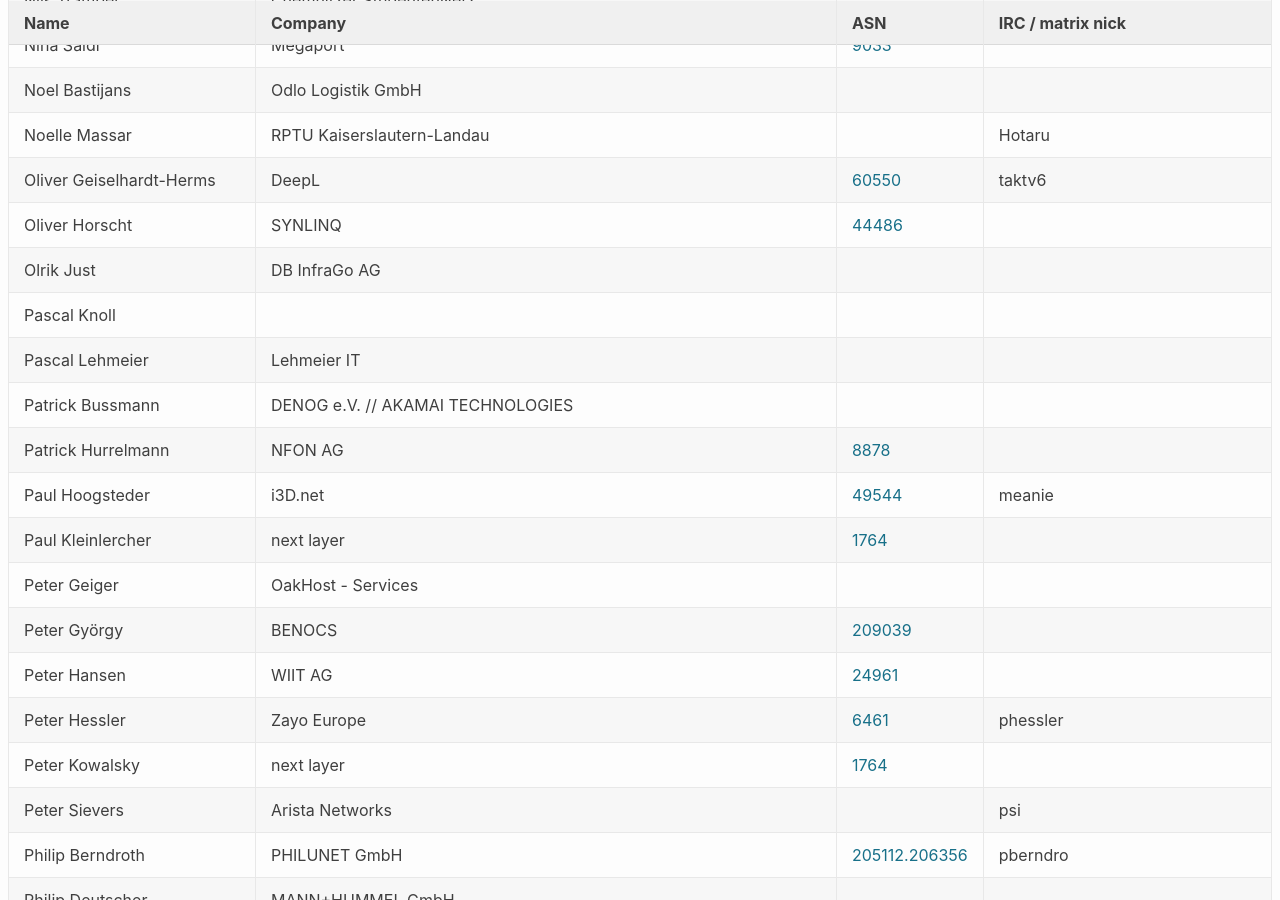
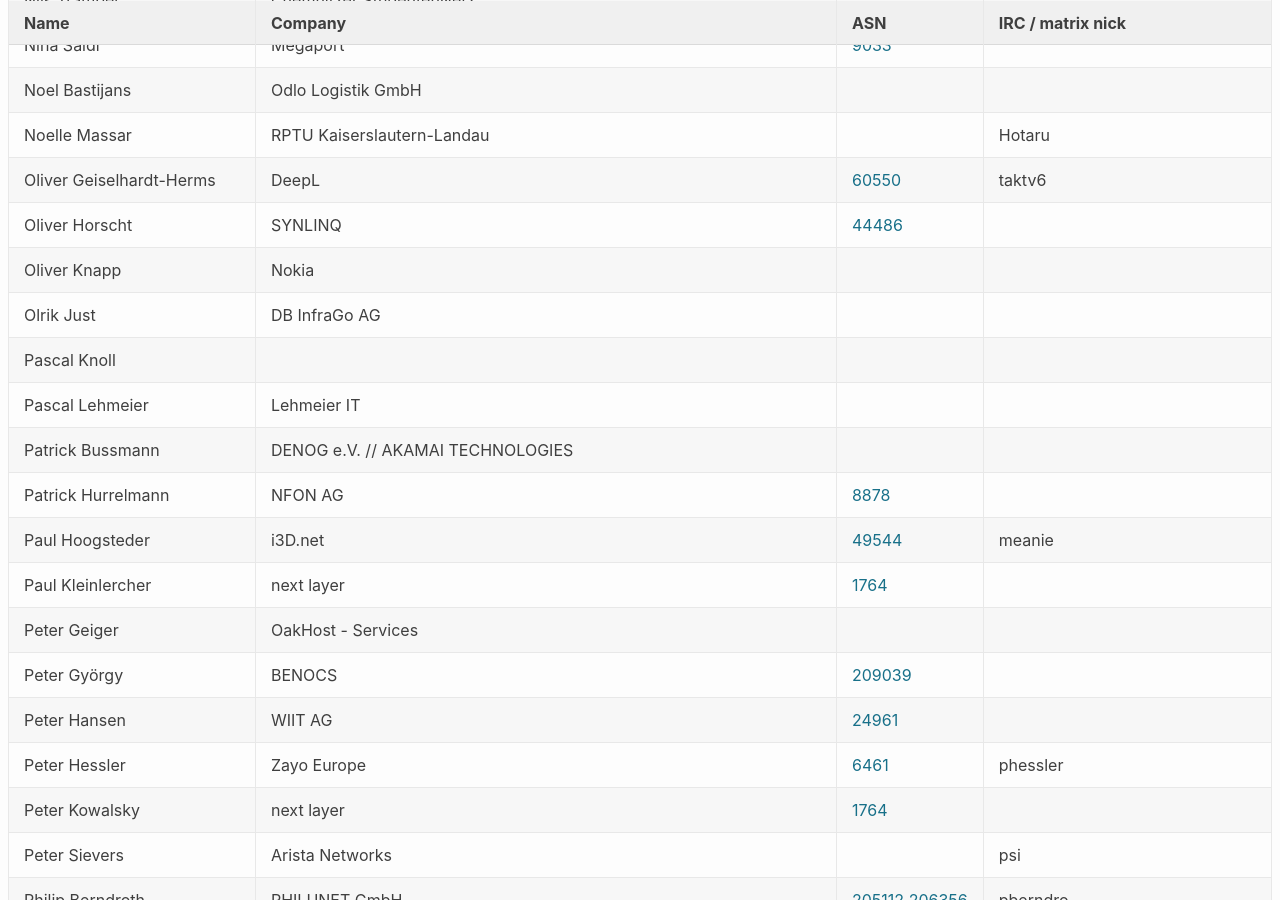
Before and after one commit to denog/pretix-attendeelist, a Jekyll site: the page built from denog16/index.markdown, in a window 1280 px wide and 900 px high, scrolled down 12940 px. Built offline with Jekyll 4.4.1, drawn with Linux system fonts in a browser that asks for light colours.

Commit message:
Latest data: Fri Oct 18 11:47:56 UTC 2024

```diff
--- a/_data/attendees_denog16_onsite.json
+++ b/_data/attendees_denog16_onsite.json
@@ -1722,6 +1722,12 @@
     "asn": "44486"
   },
   {
+    "name": "Oliver Knapp",
+    "company": "Nokia",
+    "irc": null,
+    "asn": null
+  },
+  {
     "name": "Olrik Just",
     "company": "DB InfraGo AG",
     "irc": null,
```
